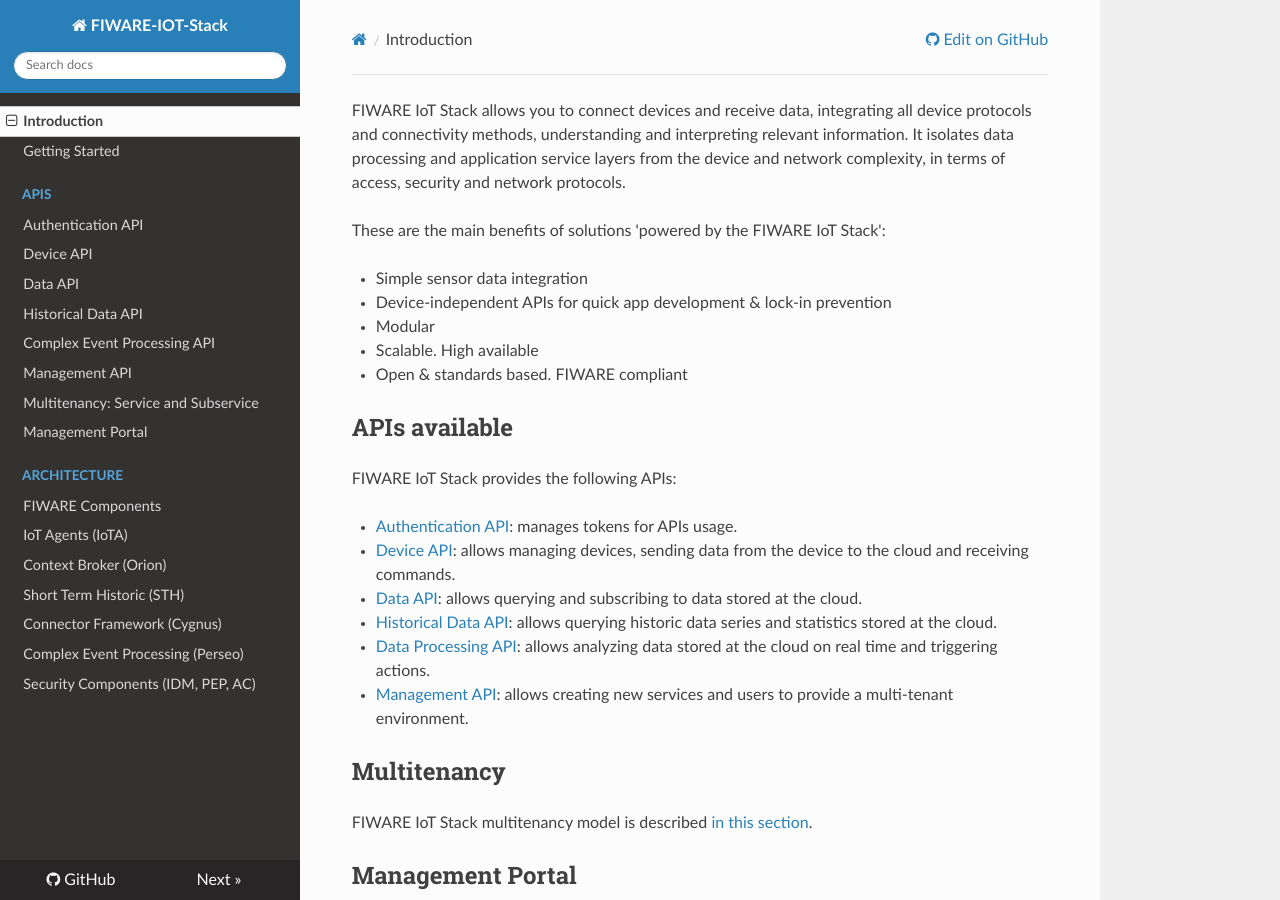
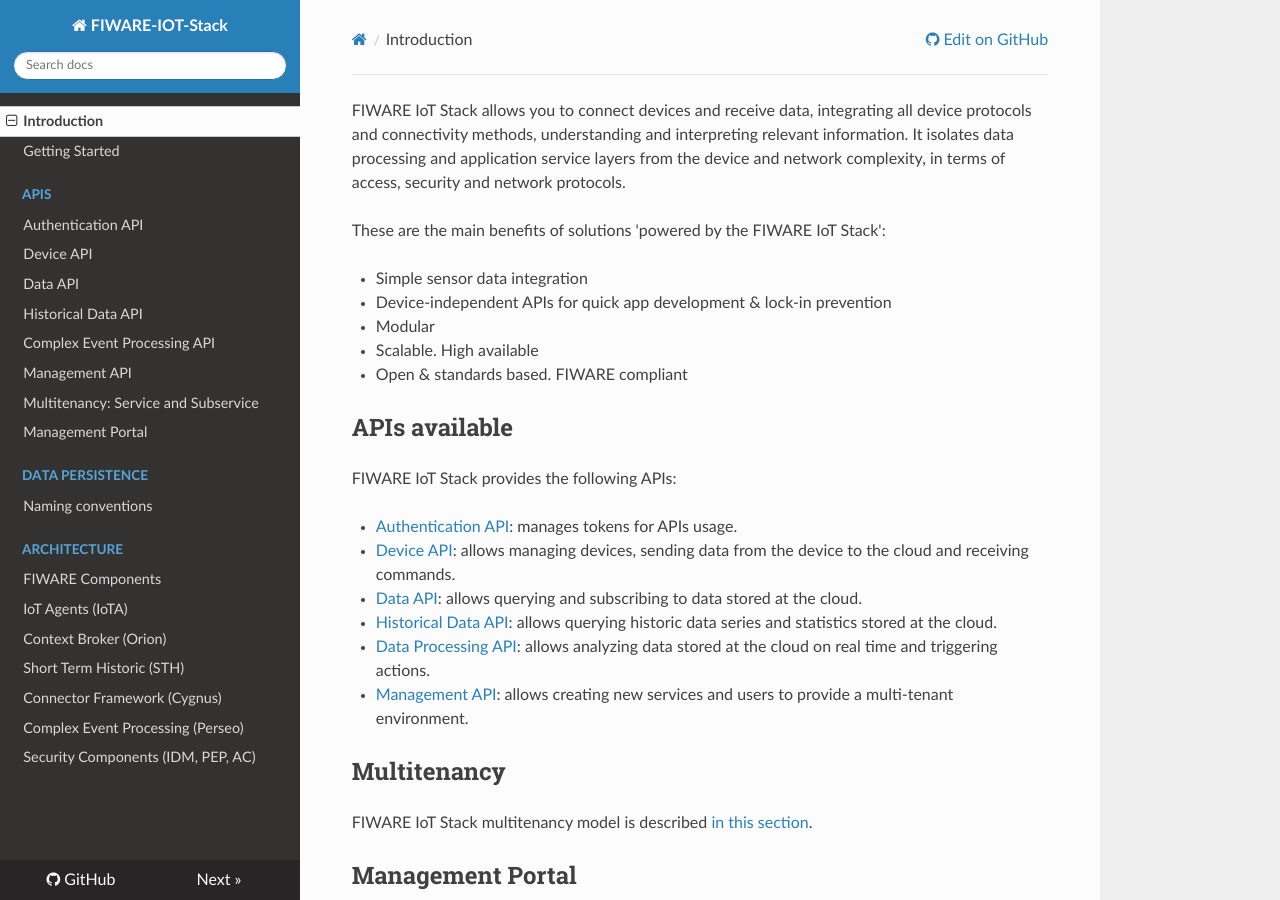
Before and after one commit to telefonicaid/thinking-cities, an MkDocs documentation site: the page built from docs/index.md, in a window 1280 px wide and 900 px high. Built offline with MkDocs 1.6.1, drawn with Linux system fonts in a browser that asks for light colours; nearby versions of some CDN libraries; old or Windows-style settings are respelled for this version of MkDocs.

Commit message:
[mkdocs.yml] Add Data Persistence section

```diff
--- a/mkdocs.yml
+++ b/mkdocs.yml
@@ -19,6 +19,8 @@
     - 'Management API': 'management_api.md'
   - 'Multitenancy: Service and Subservice': 'multitenancy.md'
   - 'Management Portal': 'portal.md'
+  - 'Data persistence':
+    - 'Naming conventions': 'naming_conventions.md'
   - 'Architecture':
     - 'FIWARE Components': 'walkthrough.md'
     - 'IoT Agents (IoTA)': 'device_gateway.md'
```
